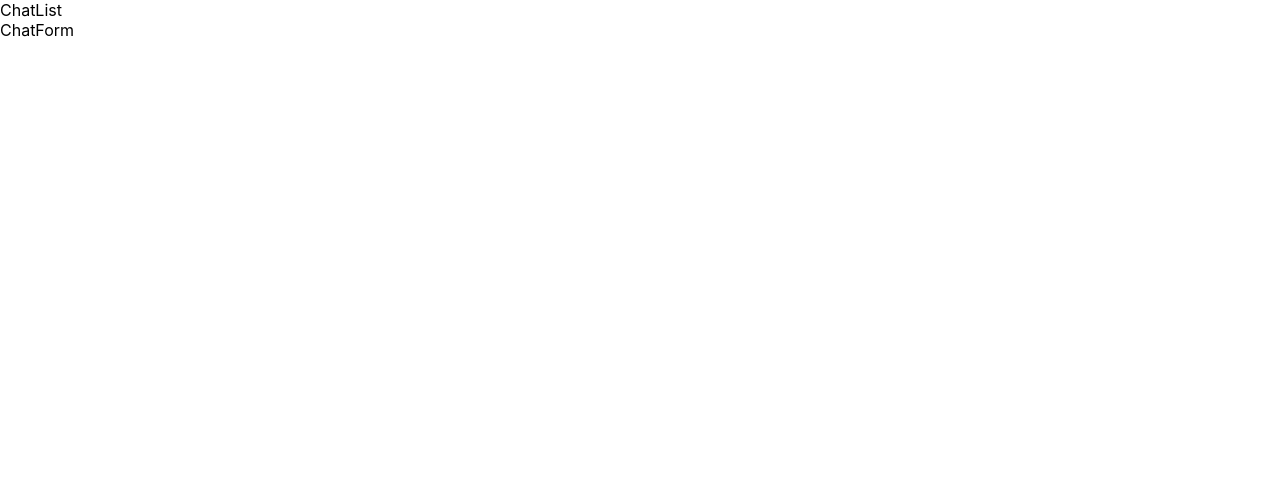
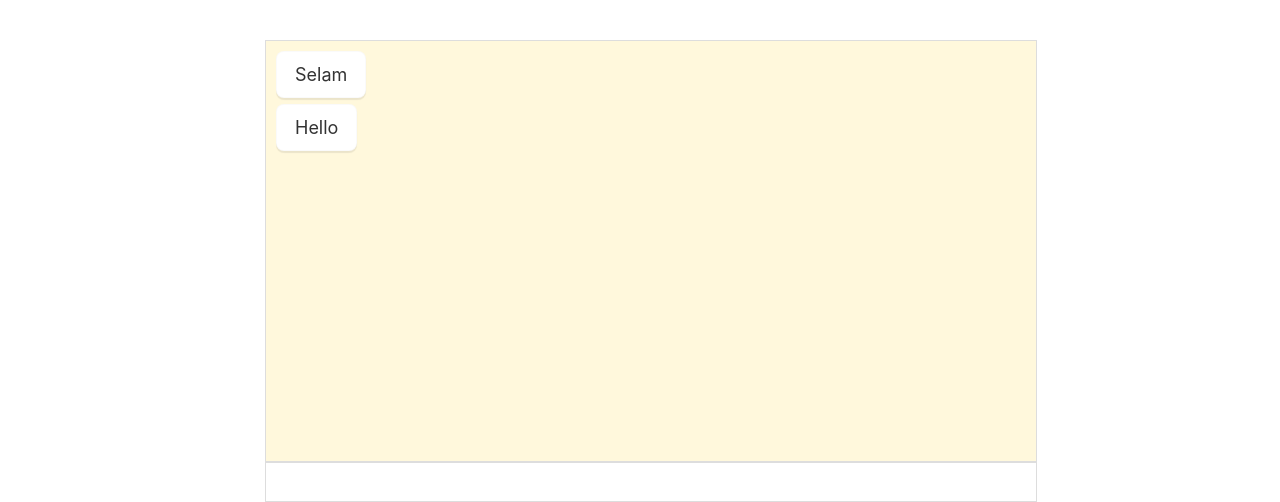
Before and after one commit to kaanarslan1990/chat-app, a React (Create React App) app in the folder client/: page / in a window 1280 px wide. Shown: the top 502 px of the page. Built offline with nearby package versions, Linux system fonts and the light colour scheme.

Commit message:
base components updated

```diff
--- a/client/src/App.css
+++ b/client/src/App.css
@@ -1,38 +1,4 @@
 .App {
-  text-align: center;
+  width: 750px;
+  margin: 0 auto;
 }
-
-.App-logo {
-  height: 40vmin;
-  pointer-events: none;
-}
-
-@media (prefers-reduced-motion: no-preference) {
-  .App-logo {
-    animation: App-logo-spin infinite 20s linear;
-  }
-}
-
-.App-header {
-  background-color: #282c34;
-  min-height: 100vh;
-  display: flex;
-  flex-direction: column;
-  align-items: center;
-  justify-content: center;
-  font-size: calc(10px + 2vmin);
-  color: white;
-}
-
-.App-link {
-  color: #61dafb;
-}
-
-@keyframes App-logo-spin {
-  from {
-    transform: rotate(0deg);
-  }
-  to {
-    transform: rotate(360deg);
-  }
-}
--- a/client/src/components/ChatForm.js
+++ b/client/src/components/ChatForm.js
@@ -1,9 +1,26 @@
-import React from 'react'
+import React, { useState } from "react";
+import styles from "./styles.module.css";
 
 function ChatForm() {
+  const [message, setMessage] = useState("");
+
+  const handleSubmit = (e) => {
+    e.preventDefault();
+    console.log(message)
+
+    setMessage("");
+  }
   return (
-    <div>ChatForm</div>
-  )
+    <div>
+      <form onSubmit={handleSubmit}>
+        <input
+          className={styles.textInput}
+          value={message}
+          onChange={(e) => setMessage(e.target.value)}
+        />
+      </form>
+    </div>
+  );
 }
 
-export default ChatForm
+export default ChatForm;
--- /dev/null
+++ b/client/src/components/ChatItem.js
@@ -0,0 +1,11 @@
+import React from 'react'
+import styles from './styles.module.css';
+
+
+function ChatItem({item}) {
+  return (
+    <div className={`${styles.chatItem}`}>{item.message}</div>
+  )
+}
+
+export default ChatItem
--- a/client/src/components/ChatList.js
+++ b/client/src/components/ChatList.js
@@ -1,9 +1,19 @@
-import React from 'react'
+import { useChat } from "../context/ChatContext";
+import ChatItem from "./ChatItem";
+import styles from "./styles.module.css";
 
 function ChatList() {
+  const { messages } = useChat();
+
   return (
-    <div>ChatList</div>
-  )
+    <div className={styles.chatlist}>
+    <div>
+      {messages.map((item, key) => (
+        <ChatItem key={key} item={item} />
+      ))}
+      </div>
+    </div>
+  );
 }
 
-export default ChatList
+export default ChatList;
--- a/client/src/components/Container.js
+++ b/client/src/components/Container.js
@@ -1,10 +1,12 @@
 import React from 'react'
 import ChatForm from './ChatForm'
 import ChatList from './ChatList'
+import styles from "./styles.module.css";
+
 
 function Container() {
   return (
-    <div>
+    <div className="App">
         <ChatList />
         <ChatForm />
     </div>
--- /dev/null
+++ b/client/src/components/styles.module.css
@@ -0,0 +1,43 @@
+.chatlist {
+    border: solid 1px #ddd;
+    padding: 10px;
+    height: 400px;
+    width: 100%;
+    margin: 40px auto 0 auto;
+    background-color: cornsilk;
+    overflow: hidden;
+  }
+
+  .chatlist > div {
+    display: flex;
+    flex-direction: column;
+    height: 400px;
+    overflow: auto;
+  }
+
+  .textInput {
+    border: solid 1px #ddd;
+    padding: 10px;
+    width: 100%;
+    font-size: 16px;
+  }
+
+  .chatItem {
+    font-size: 18px;
+    color: #333;
+    border-radius: 8px;
+    background: #fff;
+    padding: 12px 18px;
+    border: 0.5px solid rgba(0, 0, 0, 0.02);
+    box-shadow: 0 2px 1px rgba(0, 0, 0, 0.08);
+    max-width: 70%;
+    display: inline-block;
+    text-align: left;
+    margin-bottom: 6px;
+    margin-right: auto;
+  }
+
+  .chatItem.right {
+    margin-right: 0;
+    margin-left: auto;
+  }
--- a/client/src/context/ChatContext.js
+++ b/client/src/context/ChatContext.js
@@ -1,14 +1,18 @@
-import {createContext, CreateContext, useState} from "react";
+import { createContext, useContext, useState } from "react";
 
 const ChatContext = createContext();
 
-export const ChatProvider = ({children}) => {
-    const [messages, setMessages] = useState([])
+export const ChatProvider = ({ children }) => {
+  const [messages, setMessages] = useState([
+    { message: "Selam" },
+    { message: "Hello" },
+  ]);
 
-    const values = {
-        messages,
-        setMessages,
+  const values = {
+    messages,
+    setMessages,
+  };
+  return <ChatContext.Provider value={values}>{children}</ChatContext.Provider>;
+};
 
-    }
-    return <ChatContext.Provider value= {values}>{children}</ChatContext.Provider>
-}
+export const useChat = () => useContext(ChatContext)
```
